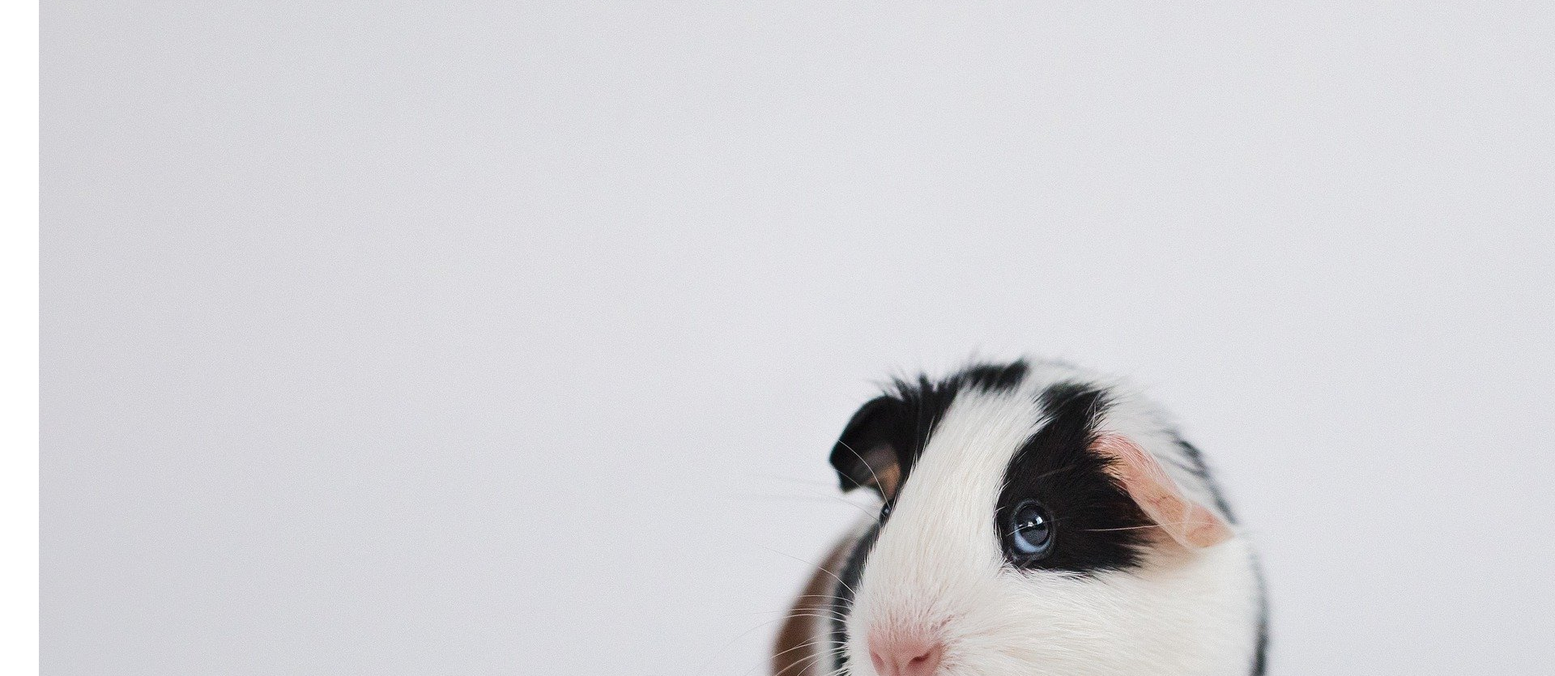
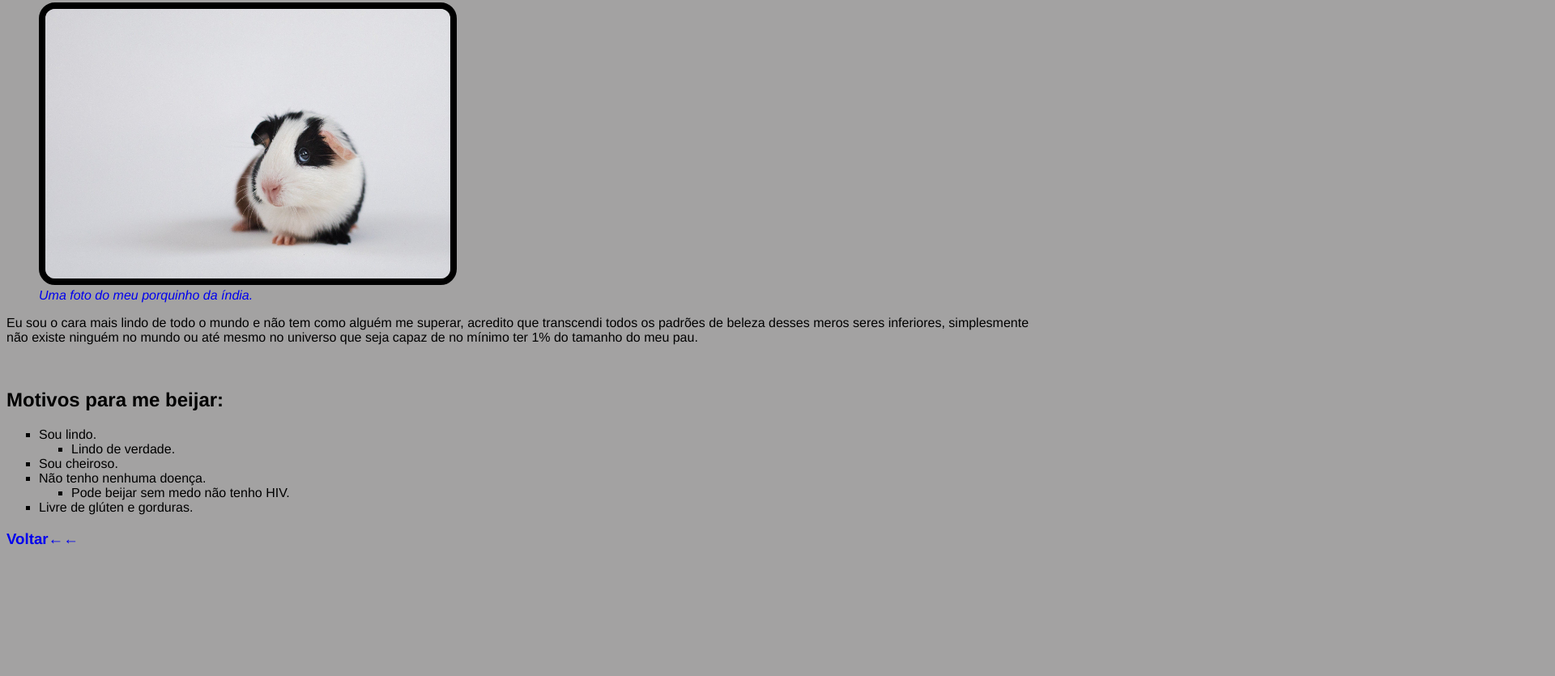
Before and after one commit to Councy/o-melhor-site-de-todos, a plain HTML site: page sobre.html in a window 1280 px wide. Shown: the part 261-1096 px from the top of the page at 81% size, 1920 px wide, since content can reach past the window. After the commit the page ends 956 px from the top, so only its background shows below. Drawn offline with Linux system fonts and the light colour scheme; the site is published under a folder, as on GitHub Pages, so addresses that start at the root find nothing.

Commit message:
mudanças

```diff
--- a/sobre.html
+++ b/sobre.html
@@ -5,8 +5,8 @@
     <meta http-equiv="X-UA-Compatible" content="IE=edge">
     <meta name="viewport" content="width=device-width, initial-scale=1.0">
     <title>Sobre mim</title>
-    <link rel="icon" type="image/png" href="/img/logo.jpg">
-    <link rel="stylesheet" type="text/css" href="/css/style2.css">
+    <link rel="icon" type="image/png" href="img/logo.jpg">
+    <link rel="stylesheet" type="text/css" href="css/style2.css">
 </head>
 <body>
     <h1>Sobre Mim</h1>
@@ -37,7 +37,7 @@
     <li>Livre de glúten e gorduras.</li>
 </ol>
 </div>
-    <a class="link" href="/index.html">
+    <a class="link" href="index.html">
     <h3>Voltar←←</h3>
     </a>
 </body>
```
Also changed, not shown: somos.html (+1 -1 lines).
